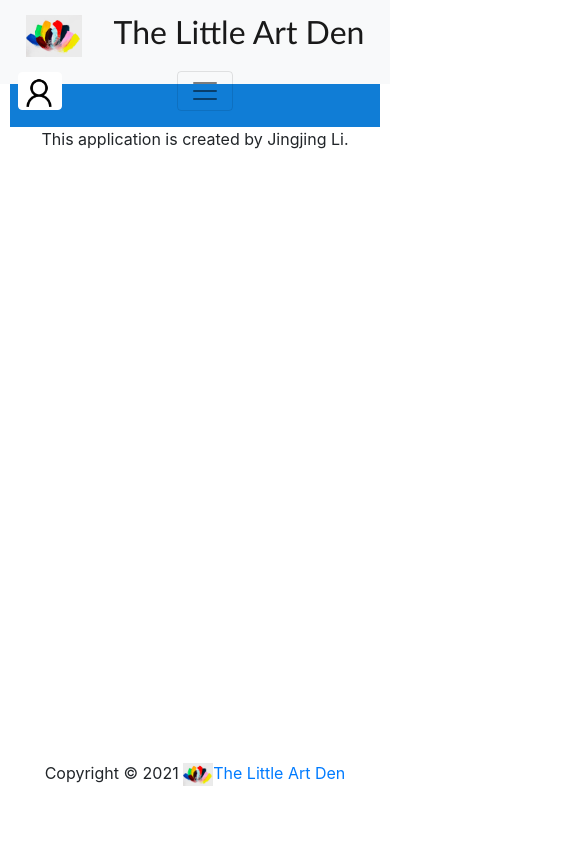
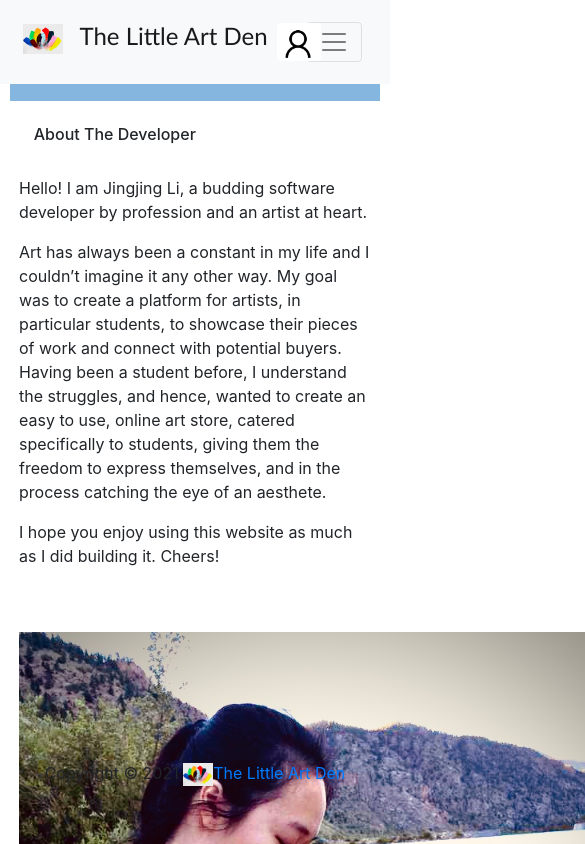
Before and after one commit to jjcrab/the-art-den-front, a React (Create React App) app: page /about in a window 390 px wide. Shown: the top 844 px of the page, 585 px wide, since content can reach past the window. Built offline with nearby package versions, Linux system fonts and the light colour scheme.

Commit message:
responsive

```diff
--- a/src/App.css
+++ b/src/App.css
@@ -9,8 +9,8 @@
 }
 
 .App-header {
-	height: 10vh;
-	background-color: rgb(16, 125, 214);
+	height: 7vh;
+	background-color: rgb(132, 182, 223);
 }
 
 .App main {
@@ -329,3 +329,86 @@
 	display: flex;
 	justify-content: space-evenly;
 }
+
+/* ===========================About==================================== */
+.intro {
+	display: flex;
+	height: 60vh;
+	width: 95%;
+	margin: auto;
+}
+
+.introText {
+	width: 50%;
+	text-align: left;
+	padding-top: 1.5rem;
+}
+
+.introImg {
+	width: 50%;
+	margin-top: 3rem;
+}
+
+.introImg img {
+	height: 80%;
+}
+.about {
+	padding-top: 1.5rem;
+	text-align: left;
+	padding-left: 1.5rem;
+}
+
+@media only screen and (max-width: 600px) {
+	#appnameText {
+		font-size: 1.5rem;
+	}
+	.artdenlogo {
+		width: 2.5rem;
+		margin-right: 1rem;
+	}
+	.intro {
+		display: flex;
+		width: 95%;
+		margin: auto;
+		flex-direction: column;
+	}
+	.introText {
+		width: 100%;
+		text-align: left;
+		padding-top: 1.5rem;
+	}
+
+	.introImg {
+		width: 100%;
+		margin-top: 3rem;
+	}
+
+	.introImg img {
+		height: 80%;
+	}
+}
+
+@media only screen and (max-width: 375px) {
+	#appnameText {
+		font-size: 1.2rem;
+	}
+	.artdenlogo {
+		width: 1.2rem;
+		margin-right: 0.5rem;
+	}
+	#appname {
+		margin: 0;
+	}
+	#dropdown-customer-button {
+		background-size: 35px;
+		width: 35px;
+	}
+	.navToggle {
+		padding: 0px;
+		margin: 0px;
+		width: 40px;
+	}
+	.hometext {
+		padding-top: 8vh;
+	}
+}
--- a/src/components/About.js
+++ b/src/components/About.js
@@ -1,9 +1,35 @@
 import React from 'react';
+import aboutme from './images/aboutme.jpg';
 
 const About = () => {
 	return (
-		<div className='about'>
-			<p>This application is created by Jingjing Li.</p>
+		<div>
+			<h6 className='about'>About The Developer</h6>
+			<div className='intro'>
+				<div className='introText'>
+					<p>
+						Hello! I am Jingjing Li, a budding software developer by profession
+						and an artist at heart.
+					</p>
+					<p>
+						Art has always been a constant in my life and I couldn’t imagine it
+						any other way. My goal was to create a platform for artists, in
+						particular students, to showcase their pieces of work and connect
+						with potential buyers. Having been a student before, I understand
+						the struggles, and hence, wanted to create an easy to use, online
+						art store, catered specifically to students, giving them the freedom
+						to express themselves, and in the process catching the eye of an
+						aesthete.
+					</p>
+					<p>
+						I hope you enjoy using this website as much as I did building it.
+						Cheers!
+					</p>
+				</div>
+				<div className='introImg'>
+					<img src={aboutme} alt='developer' />
+				</div>
+			</div>
 		</div>
 	);
 };
--- a/src/components/Navi.js
+++ b/src/components/Navi.js
@@ -29,7 +29,7 @@ const Navi = () => {
 						expand='false'
 						fixed='top'>
 						<Navbar.Brand href='/' id='appname'>
-							<h2>
+							<h2 id='appnameText'>
 								<img src={artdenlogo} alt='artdenlogo' className='artdenlogo' />
 								The Little Art Den
 							</h2>
@@ -73,8 +73,9 @@ const Navi = () => {
 							aria-controls='responsive-navbar-nav'
 							className='navToggle'
 						/>
-						<Nav className='navsub'>
-							<Navbar.Collapse id='responsive-navbar-nav'>
+
+						<Navbar.Collapse id='responsive-navbar-nav'>
+							<Nav className='navsub'>
 								<Nav.Link href='/'>
 									<h6 className='link-text'>Home</h6>
 								</Nav.Link>
@@ -87,8 +88,8 @@ const Navi = () => {
 								<Nav.Link href='/about'>
 									<h6 className='link-text'>About</h6>
 								</Nav.Link>
-							</Navbar.Collapse>
-						</Nav>
+							</Nav>
+						</Navbar.Collapse>
 					</Navbar>
 				</Container>
 			</div>
```
Also changed, not shown: src/components/images/aboutme.jpg (added).
